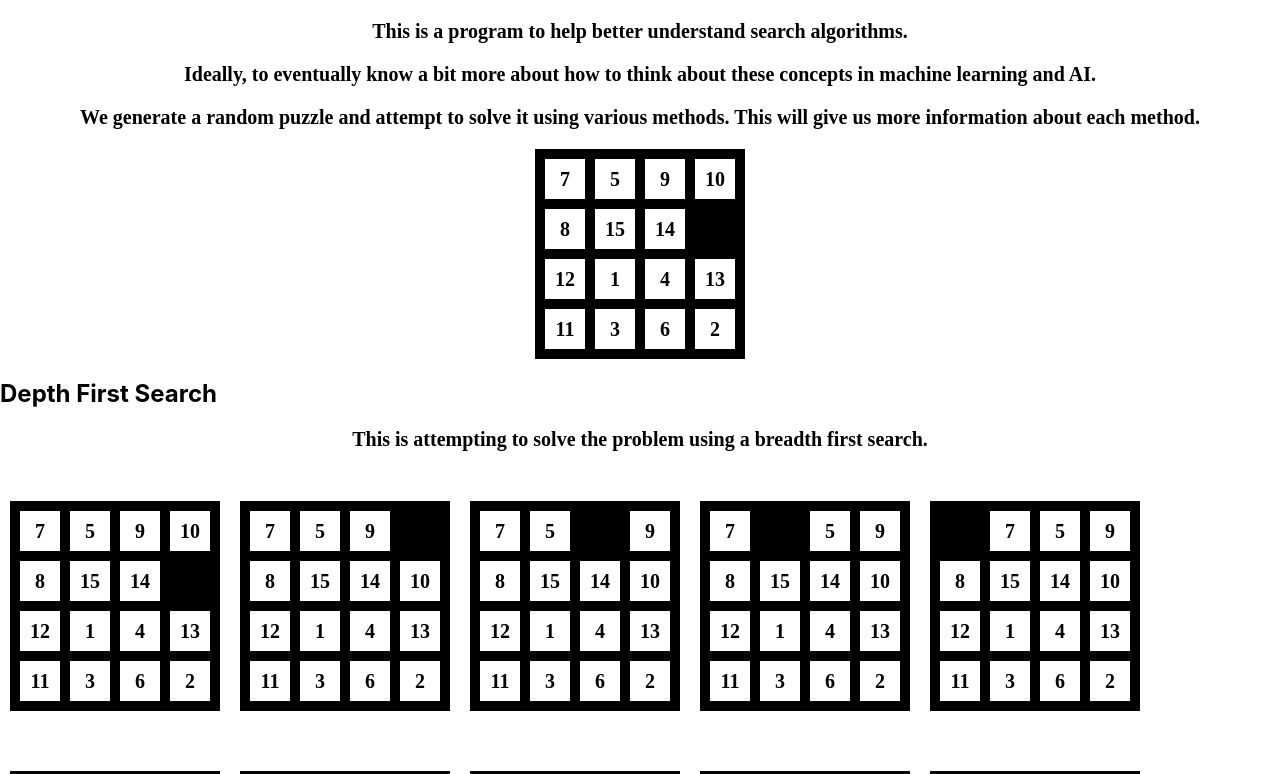
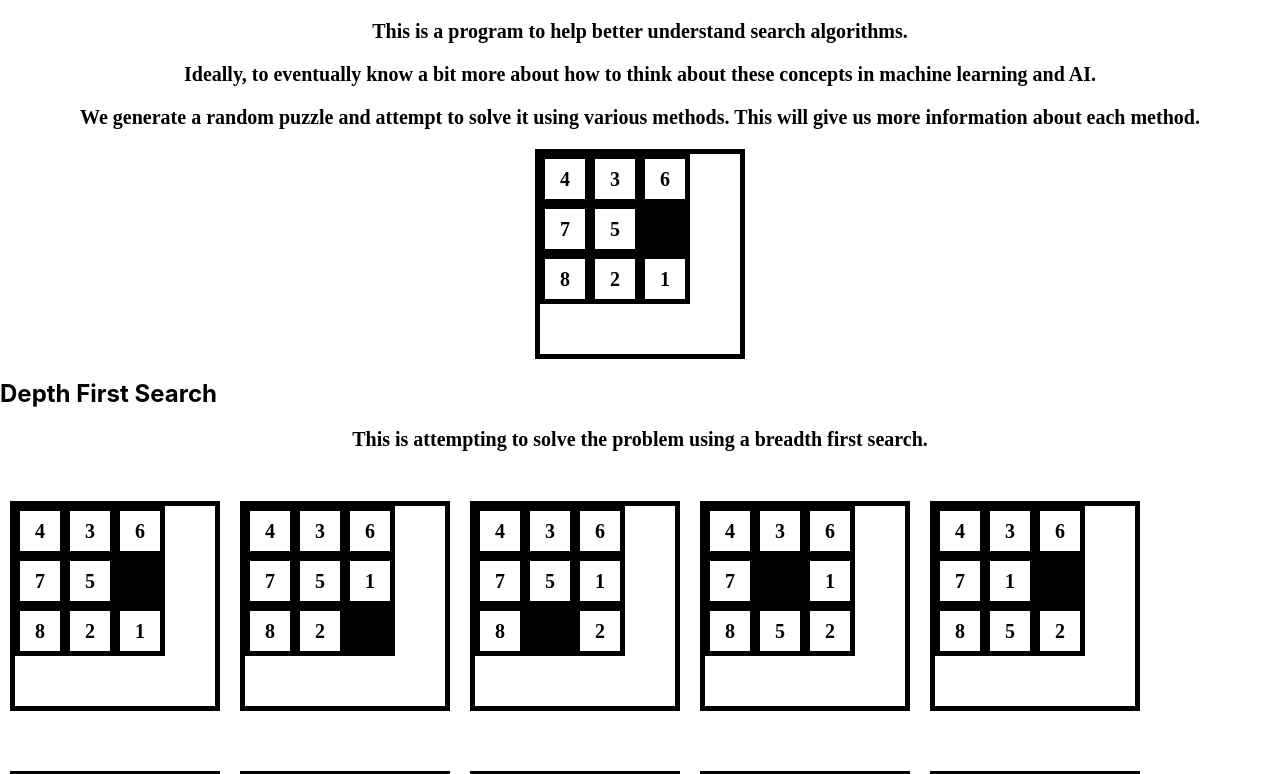
Before and after one commit to jasminenoack/number-puzzle, a React (Create React App) app: page / in a window 1280 px wide. Shown: the top 774 px of the page. Built offline with nearby package versions, Linux system fonts and the light colour scheme.

Commit message:
working better

```diff
--- a/src/App.tsx
+++ b/src/App.tsx
@@ -5,7 +5,7 @@
 import { Stack } from './algo/frontiers/holders/stack';
 import { Frontier } from './algo/frontiers/frontier';
 
-const puzzle = new PuzzleState(null, 4);
+const puzzle = new PuzzleState(null, 3);
 const stackFrontier = new Frontier(puzzle, new Stack());
 stackFrontier.process();
 
--- a/src/algo/frontiers/frontier.tsx
+++ b/src/algo/frontiers/frontier.tsx
@@ -96,6 +96,7 @@
     }
 
     public process() {
+        try {
             var i = 0;
             while (!this.solved) {
                 i++;
@@ -104,6 +105,12 @@
                     break;
                 }
             }
+        } catch (e) {
+            console.log(e);
+        }
+        if (this.solution) {
+            console.log("Solution found", this.processNode.length);
+        }
     }
 
     // check if solved
--- a/src/algo/puzzle/puzzle.tsx
+++ b/src/algo/puzzle/puzzle.tsx
@@ -26,8 +26,11 @@
         } else if (puzzleState && !size) {
             size = puzzleState.length;
         }
+
         this.size = size!;
-
+        if (this.size < 3) {
+            throw new Error("Size must be greater than 2");
+        }
         this.solvedState = this.generatePuzzleBySize(this.size);
 
         this.state = puzzleState || fisherYates(this.solvedState);
@@ -70,17 +73,17 @@
 
         var actions = [];
 
-        if (rowIndex !== this.size - 1) {
-            actions.push(UP);
-        }
-        if (colIndex !== this.size - 1) {
-            actions.push(LEFT);
-        }
         if (colIndex !== 0) {
             actions.push(RIGHT);
         }
         if (rowIndex !== 0) {
             actions.push(DOWN);
+        }
+        if (colIndex !== this.size - 1) {
+            actions.push(LEFT);
+        }
+        if (rowIndex !== this.size - 1) {
+            actions.push(UP);
         }
         return actions;
     }
@@ -98,6 +101,7 @@
     }
 
     move(action: string) {
+        console.log("Moving", action);
         // moves the tile in the given direction
         const zeroIndex = this.findZero();
         const rowIndex = zeroIndex[0];
```
Also changed, not shown: 2 other files (tests, documents, lock files or other folders). Lines whose indentation alone changed are shown as unchanged.
